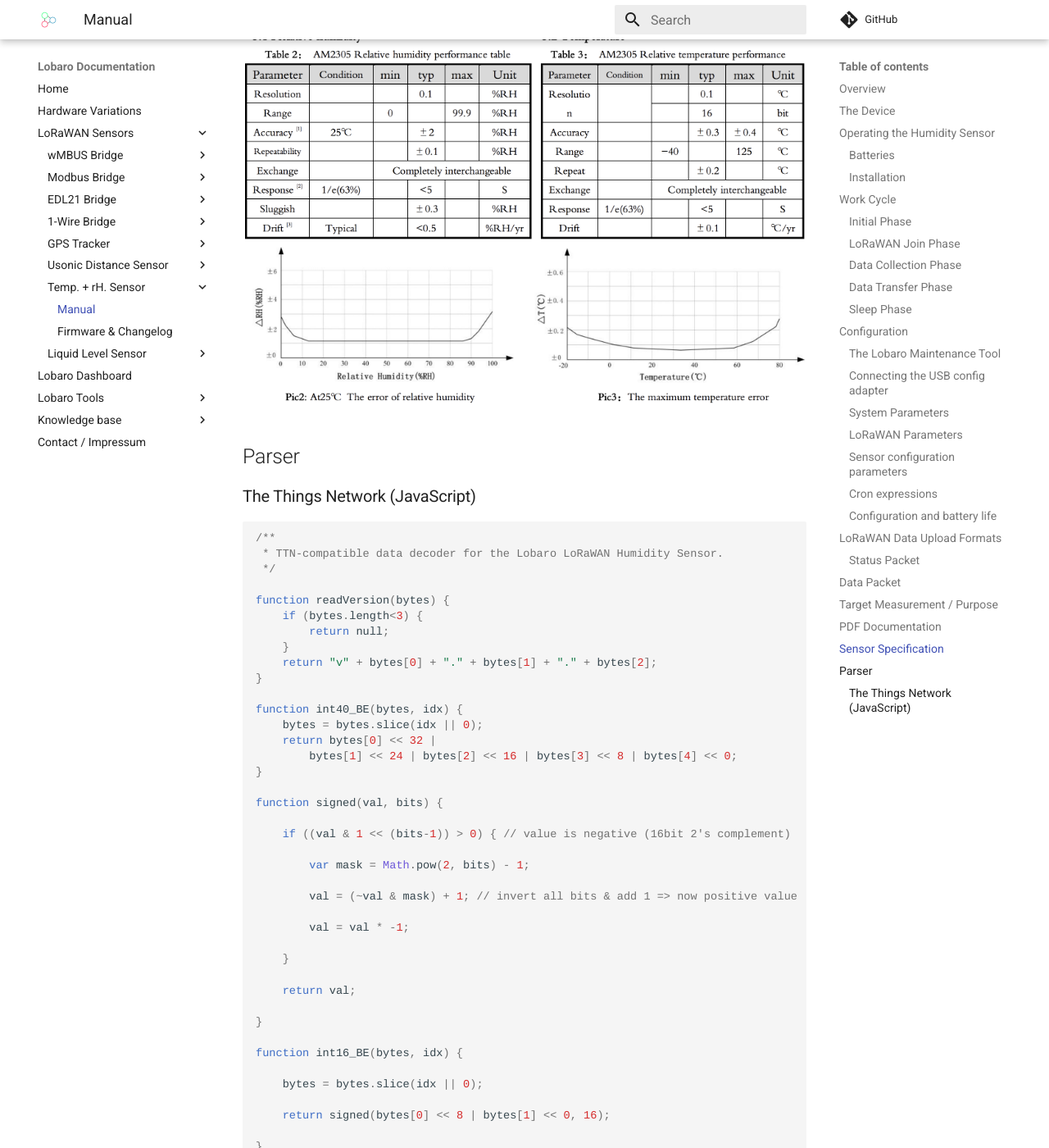
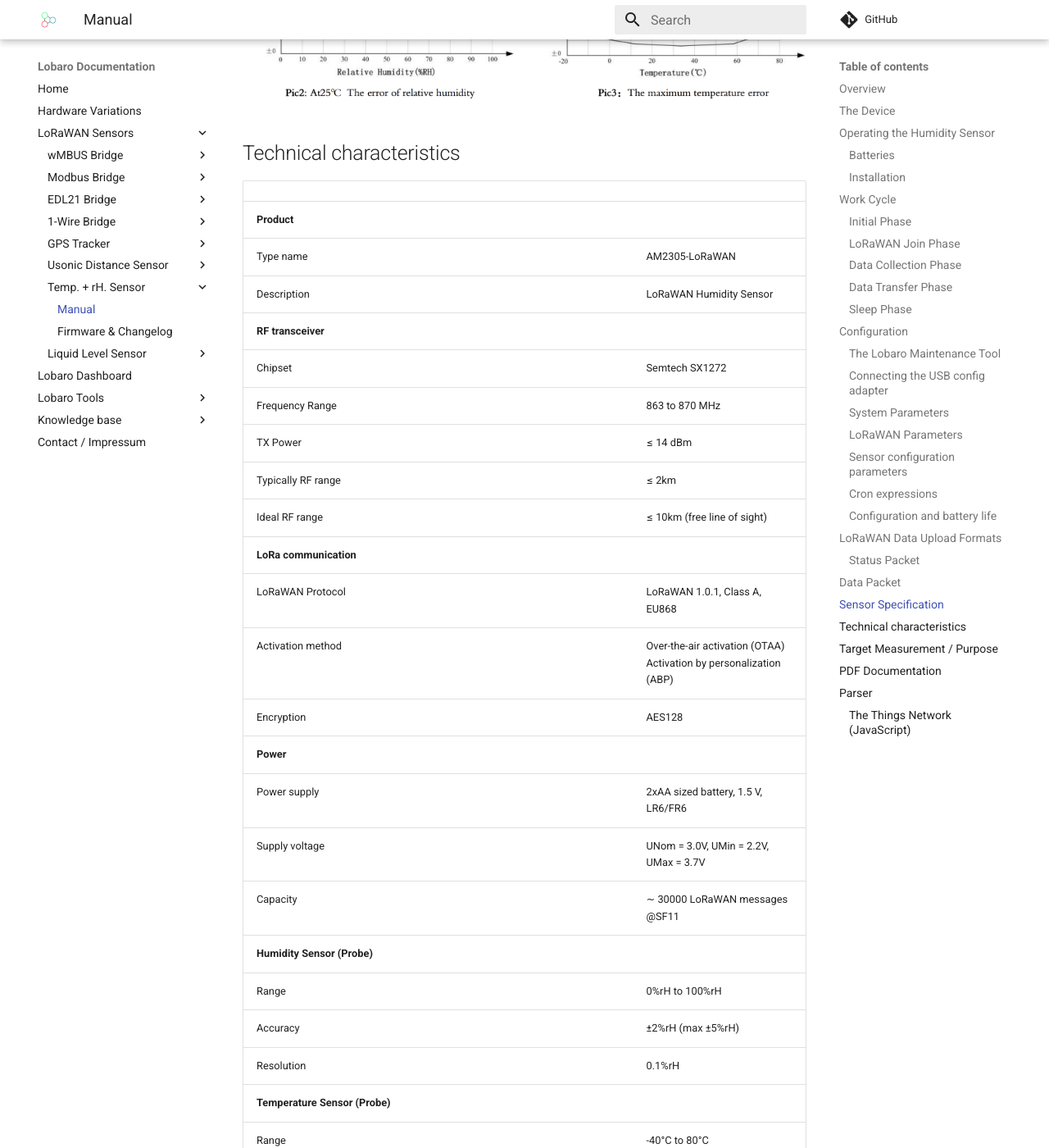
Before and after one commit to Lobaro/docs, an MkDocs documentation site: the page built from docs/lorawan-sensors/humidity-temp-lorawan/index.md, in a window 1280 px wide and 1400 px high, scrolled down 9880 px. Shown: the whole window at 82% size. Built offline with MkDocs 1.6.1 and Material for MkDocs 9.7.7, drawn with Linux system fonts in a browser that asks for light colours; a script that is not in the unit is left out; comment, search, counter and statistics services are not loaded; some of the changed text lies outside the part shown.

Commit message:
humidity sensor manual from PDF

```diff
--- a/docs/lorawan-sensors/humidity-temp-lorawan/index.md
+++ b/docs/lorawan-sensors/humidity-temp-lorawan/index.md
@@ -267,7 +267,47 @@
 |humidity|uint16|6-7|Rel. humidity 1/10 %|318 ≡ 31.8 %|
 |temperature|int16|8-9|Temperature in 1/10 °C|-105 ≡ -10.5 °C|
 
+## Sensor Specification
 
+![Sensor Specification Data](files/am2305_spezificationdata.png)
+
+## Technical characteristics
+|||
+|-|-|
+|**Product**||
+|Type name|AM2305-LoRaWAN|
+|Description|LoRaWAN Humidity Sensor|
+|**RF transceiver**||
+|Chipset|Semtech SX1272|
+|Frequency Range|863 to 870 MHz|
+|TX Power|≤ 14 dBm|
+|Typically RF range|≤ 2km|
+|Ideal RF range|≤ 10km (free line of sight)|
+|**LoRa communication**||
+|LoRaWAN Protocol|LoRaWAN 1.0.1, Class A, EU868|
+|Activation method|Over-the-air activation (OTAA) <br> Activation by personalization (ABP)|
+|Encryption|AES128|
+|**Power**||
+|Power supply|2xAA sized battery, 1.5 V, LR6/FR6|
+|Supply voltage|UNom = 3.0V, UMin = 2.2V, UMax = 3.7V|
+|Capacity|∼ 30000 LoRaWAN messages @SF11|
+|**Humidity Sensor (Probe)**||
+|Range|0%rH to 100%rH|
+|Accuracy|±2%rH (max ±5%rH)|
+|Resolution|0.1%rH|
+|**Temperature Sensor (Probe)**||
+|Range|-40°C to 80°C|
+|Accuracy|±0.3°C|
+|Resolution|0.1°C|
+|**Mechanical dimensions**||
+|Size (Box)|114.3 mm x 59.3 mm x 26.8 mm|
+|Size (Probe)|100mm x 16mm|
+|Housing Material|ABS plastic|
+|**Environmental Requirements**||
+|Operating temperature range|-20°C to +55°C|
+|Max. Installation height|2m|
+|**Conformity**||
+|<img title="CE" alt="CE logo" src="/img/symbol-ce.svg" height="60"> <img title="weee" title="weee logo" src="/img/symbol-weee.svg" height="60">||
 
 
 !!! info "Consider using the latest firmware on your hardware"
@@ -282,9 +322,6 @@
 * [CE Conformity](files/scan-ce-conformity-am2305-lorawan.pdf){: target="_blank"}
 
 
-## Sensor Specification
-
-![Sensor Specification Data](files/am2305_spezificationdata.png)
 
 
 ## Parser
```
